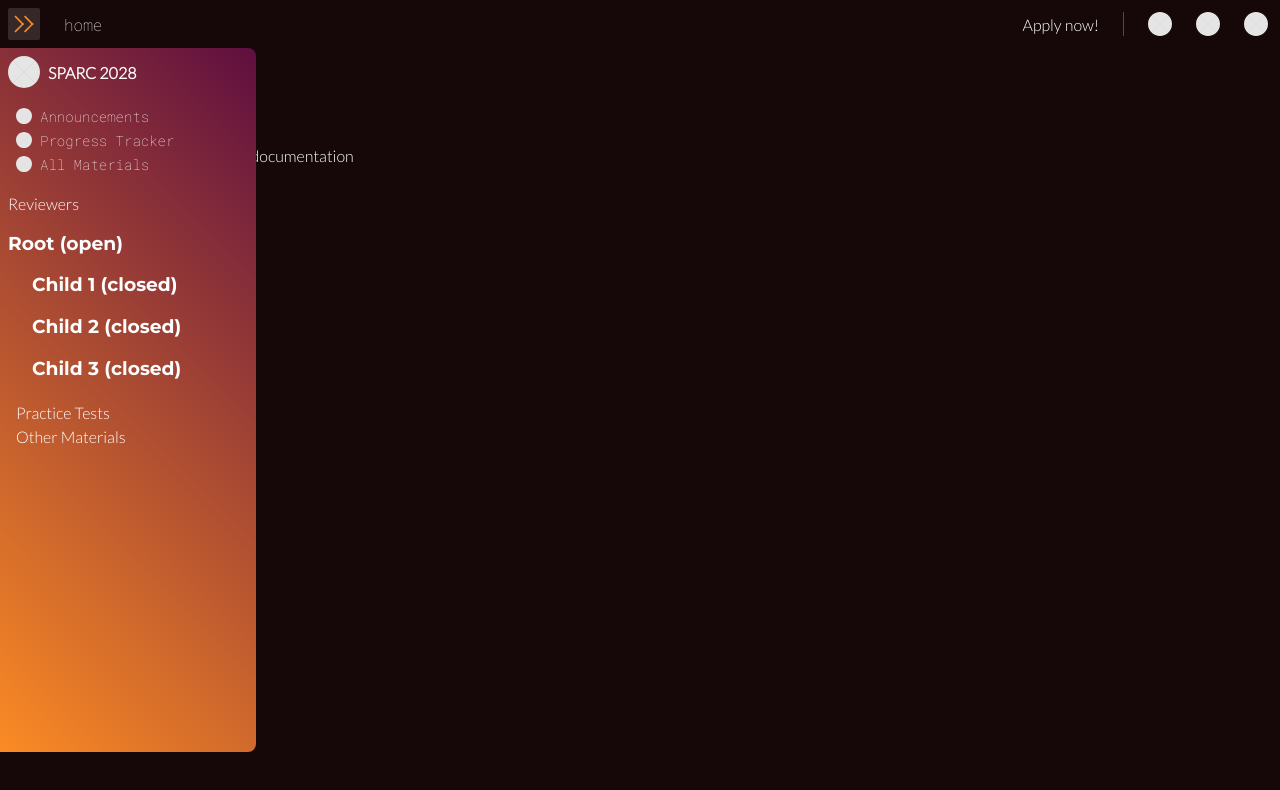
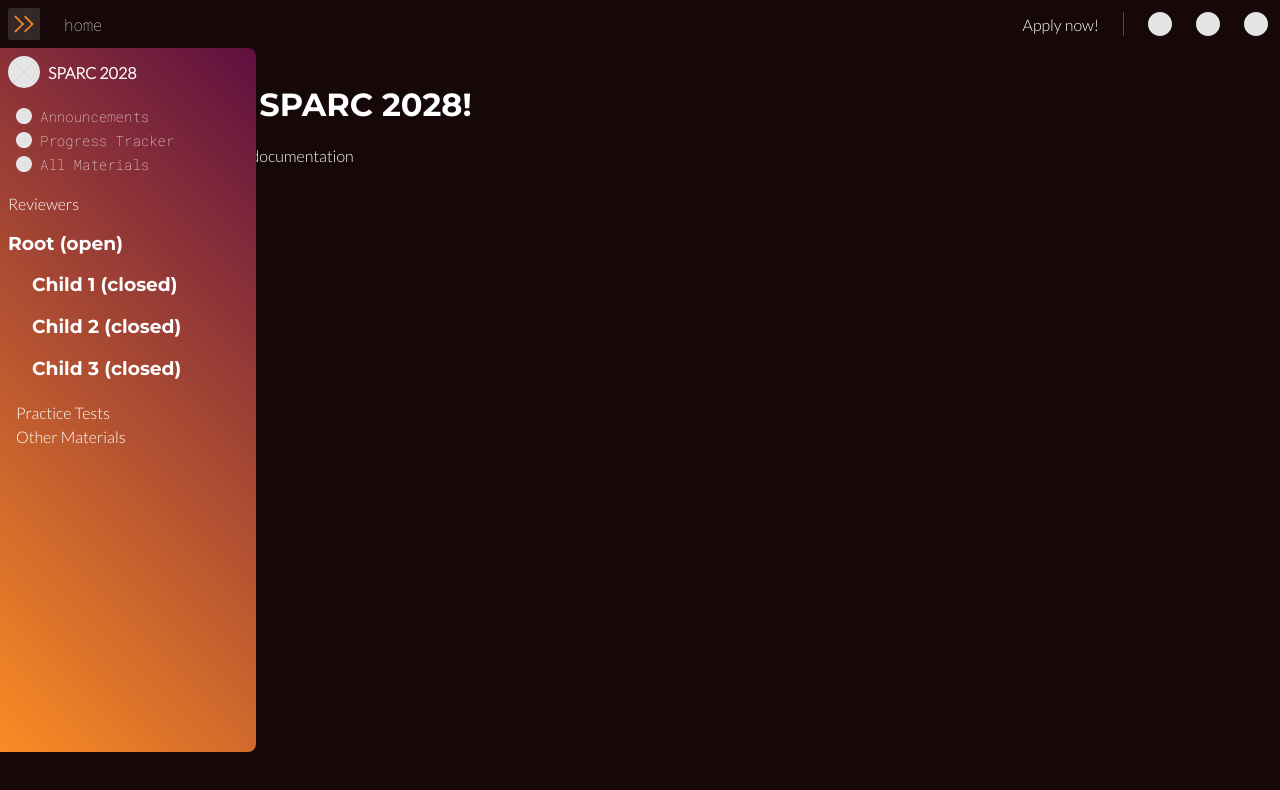
Before and after one commit to elaiah-pshs/sparc-website, a SvelteKit app: page / in a window 1280 px wide. Shown: the top 790 px of the page. Built offline with nearby package versions, Linux system fonts and the light colour scheme.

Commit message:
Changed the first heading

```diff
--- a/src/routes/+page.svelte
+++ b/src/routes/+page.svelte
@@ -9,6 +9,6 @@
 <Topbar />
 
 <main>
-	<h1>Home</h1>
+	<h1>Welcome to SPARC 2028!</h1>
 	<p>Visit <a href="https://kit.svelte.dev">kit.svelte.dev</a> to read the documentation</p>
 </main>
```
